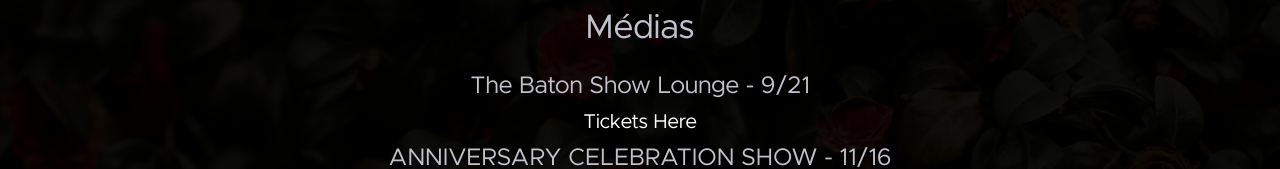
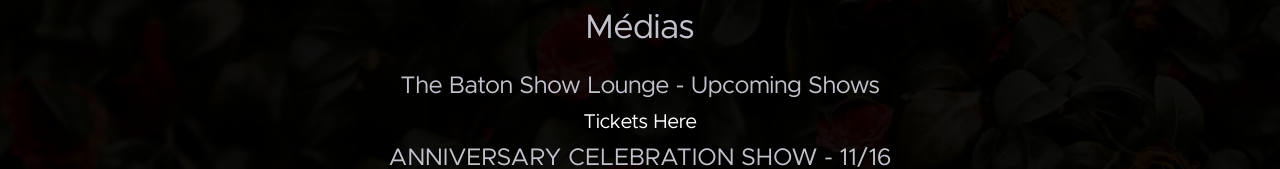
Before and after one commit to wmoore8/rpphotos, a React (Create React App) app: page / in a window 1280 px wide. Shown: the part 360-529 px from the top of the page. Built offline with nearby package versions, Linux system fonts and the light colour scheme.

Commit message:
add collection events

```diff
--- a/src/Media.tsx
+++ b/src/Media.tsx
@@ -12,10 +12,10 @@
 
             <RPFont variant='h4' padding='20px 0'> Médias </RPFont>
 
-            <RPFont> The Baton Show Lounge - 9/21 </RPFont>
+            <RPFont> The Baton Show Lounge - Upcoming Shows </RPFont>
 
             <a
-                href='https://www.eventbrite.com/e/burlesque-royale-september-tickets-710022555577?aff=oddtdtcreator'
+                href='https://www.eventbrite.com/cc/burlesque-royale-chicago-2680999'
                 style={{
                     textDecoration: 'none',
                     color: 'white',
```
